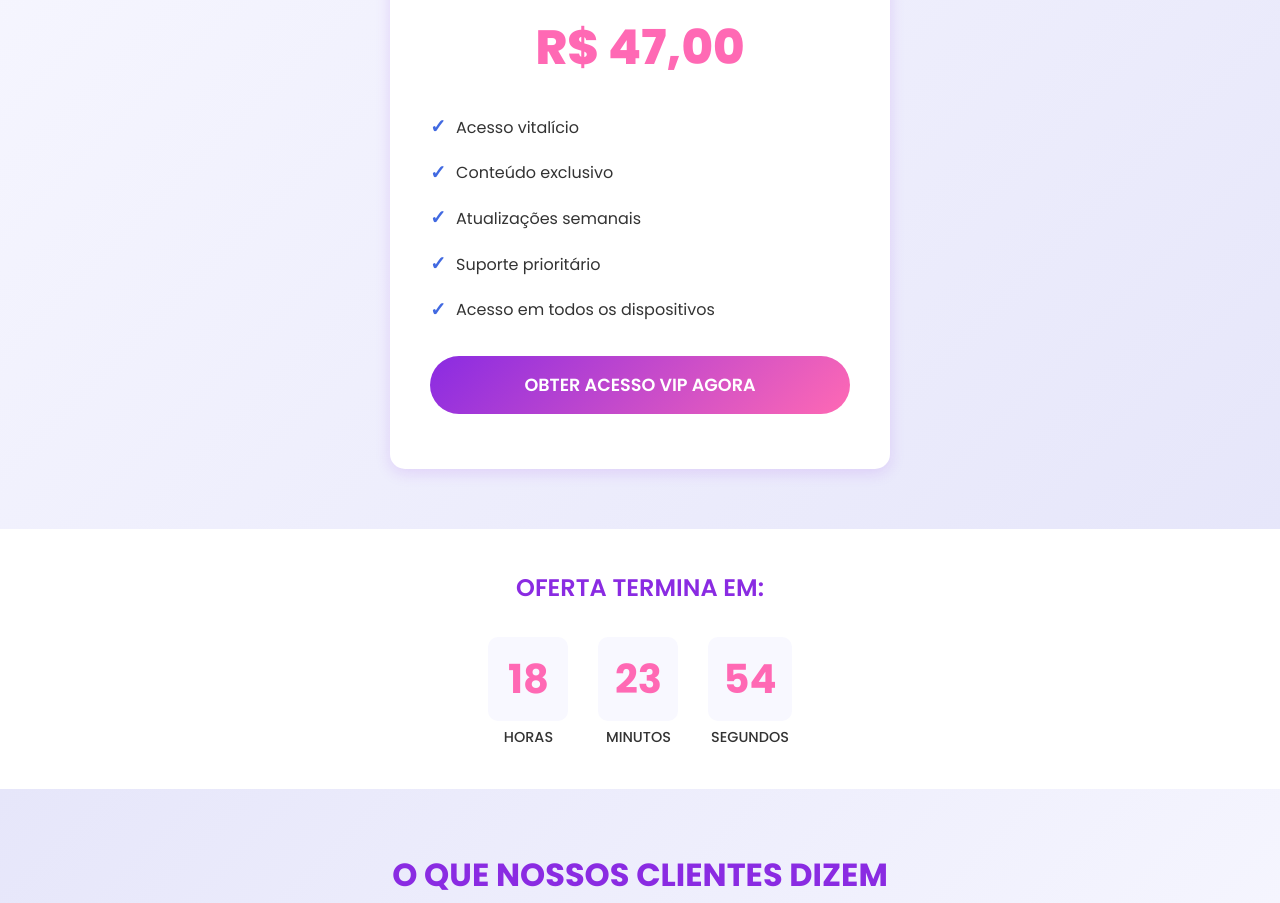
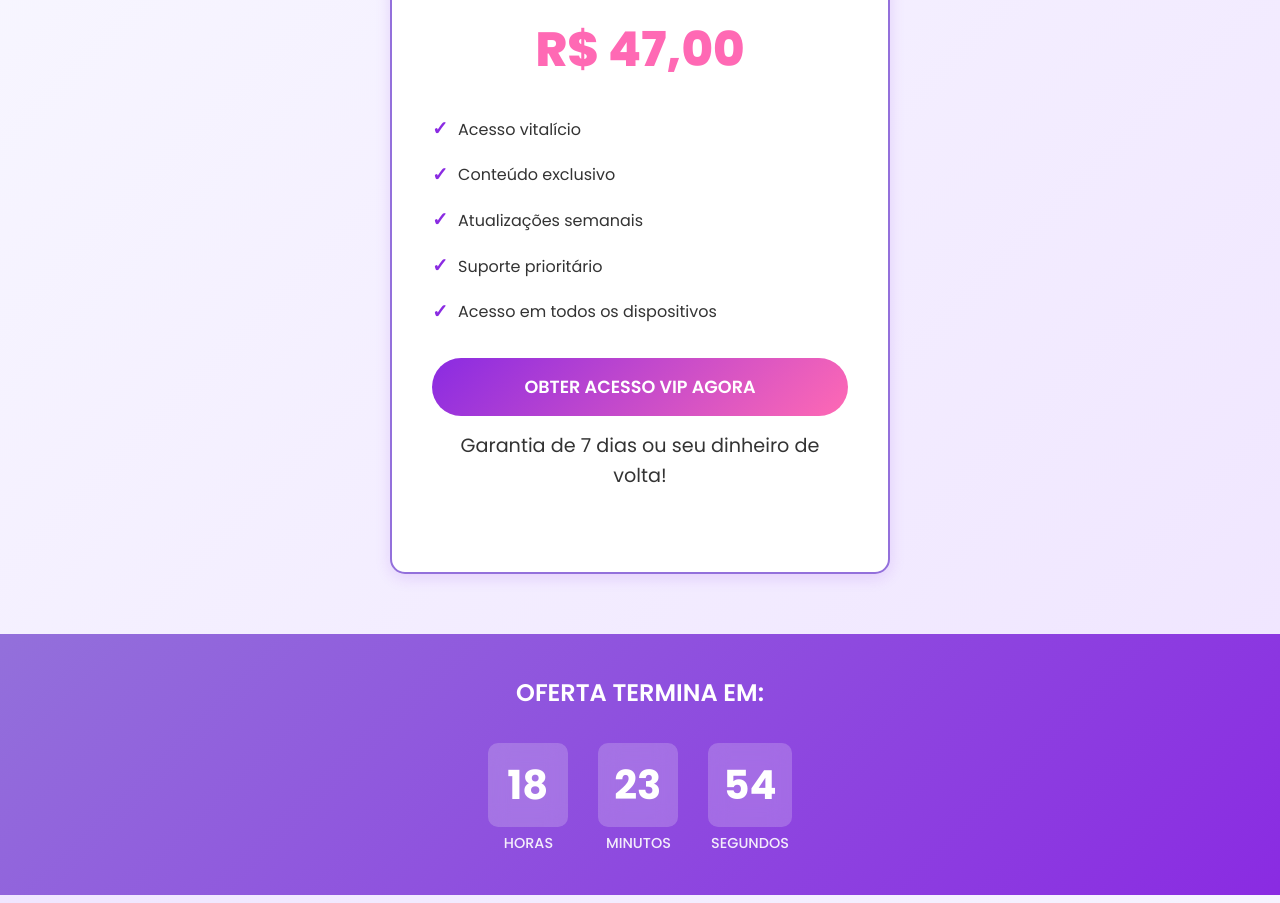
Before and after one commit to hermanio-prog/CopeRCD, a plain HTML site: page index.html in a window 1280 px wide. Shown: the part 397-1300 px from the top of the page. Drawn offline with Linux system fonts and the light colour scheme.

Commit message:
Update index.html

```diff
--- a/index.html
+++ b/index.html
@@ -1,4 +1,4 @@
-<!DOCTYPE html>
+   <!DOCTYPE html>
 <html lang="pt-BR">
 <head>
     <meta charset="UTF-8">
@@ -9,9 +9,11 @@
     <link href="https://fonts.googleapis.com/css2?family=Poppins:wght@300;400;500;600;700;800&display=swap" rel="stylesheet">
     <style>
         :root {
-            --primary-color: #8A2BE2; /* Roxo principal */
-            --secondary-color: #FF69B4; /* Rosa */
-            --accent-color: #4169E1; /* Azul royal */
+            --primary-purple: #8A2BE2; /* Roxo principal */
+            --dark-purple: #6A0DAD; /* Roxo escuro */
+            --light-purple: #9370DB; /* Roxo claro */
+            --pink: #FF69B4; /* Rosa */
+            --light-pink: #FFB6C1; /* Rosa claro */
             --light-bg: #F8F8FF; /* Fundo claro */
             --dark-text: #333333; /* Texto escuro */
             --light-text: #FFFFFF; /* Texto claro */
@@ -41,7 +43,7 @@
 
         /* Header */
         header {
-            background: linear-gradient(135deg, var(--primary-color), var(--accent-color));
+            background: linear-gradient(135deg, var(--primary-purple), var(--dark-purple));
             padding: 15px 0;
             box-shadow: var(--shadow);
         }
@@ -86,21 +88,21 @@
 
         .lang-btn.active {
             background-color: var(--light-text);
-            color: var(--primary-color);
+            color: var(--primary-purple);
         }
 
         /* Hero Section */
         .hero {
             padding: 60px 0;
             text-align: center;
-            background: linear-gradient(135deg, var(--light-bg), #e6e6fa);
+            background: linear-gradient(135deg, var(--light-bg), #f0e6ff);
         }
 
         .hero h1 {
             font-size: 2.5rem;
             font-weight: 700;
             margin-bottom: 20px;
-            background: linear-gradient(135deg, var(--primary-color), var(--secondary-color));
+            background: linear-gradient(135deg, var(--primary-purple), var(--pink));
             -webkit-background-clip: text;
             -webkit-text-fill-color: transparent;
             background-clip: text;
@@ -123,12 +125,13 @@
             max-width: 500px;
             margin: 0 auto;
             text-align: center;
+            border: 2px solid var(--light-purple);
         }
 
         .offer-title {
             font-size: 1.2rem;
             font-weight: 600;
-            color: var(--primary-color);
+            color: var(--primary-purple);
             margin-bottom: 15px;
             text-transform: uppercase;
             letter-spacing: 1px;
@@ -137,7 +140,7 @@
         .offer-price {
             font-size: 3rem;
             font-weight: 800;
-            color: var(--secondary-color);
+            color: var(--pink);
             margin-bottom: 25px;
         }
 
@@ -154,7 +157,7 @@
         }
 
         .feature-icon {
-            color: var(--accent-color);
+            color: var(--primary-purple);
             font-weight: bold;
             margin-right: 10px;
             font-size: 1.2rem;
@@ -162,7 +165,7 @@
 
         .cta-button {
             display: inline-block;
-            background: linear-gradient(135deg, var(--primary-color), var(--secondary-color));
+            background: linear-gradient(135deg, var(--primary-purple), var(--pink));
             color: var(--light-text);
             padding: 15px 30px;
             border-radius: 30px;
@@ -173,11 +176,13 @@
             margin-bottom: 15px;
             width: 100%;
             text-align: center;
+            border: none;
+            cursor: pointer;
         }
 
         .cta-button:hover {
             transform: translateY(-3px);
-            box-shadow: 0 6px 20px rgba(138, 43, 226, 0.3);
+            box-shadow: 0 6px 20px rgba(138, 43, 226, 0.4);
         }
 
         .guarantee {
@@ -188,15 +193,16 @@
         /* Timer Section */
         .timer-section {
             padding: 40px 0;
-            background-color: var(--card-bg);
+            background: linear-gradient(135deg, var(--light-purple), var(--primary-purple));
             text-align: center;
+            color: var(--light-text);
         }
 
         .timer-title {
             font-size: 1.5rem;
             font-weight: 600;
             margin-bottom: 30px;
-            color: var(--primary-color);
+            color: var(--light-text);
         }
 
         .timer {
@@ -212,24 +218,26 @@
         .timer-value {
             font-size: 2.5rem;
             font-weight: 700;
-            color: var(--secondary-color);
-            background-color: var(--light-bg);
+            color: var(--light-text);
+            background-color: rgba(255, 255, 255, 0.2);
             border-radius: 10px;
             padding: 10px 15px;
             min-width: 80px;
+            backdrop-filter: blur(10px);
         }
 
         .timer-label {
             font-size: 0.9rem;
             margin-top: 5px;
-            color: var(--dark-text);
+            color: var(--light-text);
             font-weight: 500;
+            opacity: 0.9;
         }
 
         /* Testimonials */
         .testimonials {
             padding: 60px 0;
-            background: linear-gradient(135deg, #e6e6fa, var(--light-bg));
+            background: linear-gradient(135deg, #f0e6ff, var(--light-bg));
         }
 
         .section-title {
@@ -237,7 +245,7 @@
             font-size: 2rem;
             font-weight: 700;
             margin-bottom: 40px;
-            color: var(--primary-color);
+            color: var(--primary-purple);
         }
 
         .testimonial-grid {
@@ -252,6 +260,7 @@
             padding: 30px;
             box-shadow: var(--shadow);
             transition: transform 0.3s ease;
+            border-left: 4px solid var(--primary-purple);
         }
 
         .testimonial-card:hover {
@@ -266,12 +275,12 @@
 
         .testimonial-author {
             font-weight: 600;
-            color: var(--accent-color);
+            color: var(--primary-purple);
         }
 
         /* Footer */
         footer {
-            background: linear-gradient(135deg, var(--primary-color), var(--accent-color));
+            background: linear-gradient(135deg, var(--dark-purple), var(--primary-purple));
             color: var(--light-text);
             padding: 40px 0 20px;
         }
@@ -354,7 +363,7 @@
     <section class="hero">
         <div class="container">
             <h1 class="pt">CONTEÚDO EXCLUSIVO ADULTO</h1>
-            <h1 class="en" style="display: none;">EXCLUSIVE MELISSA CONTENT</h1>
+            <h1 class="en" style="display: none;">EXCLUSIVE ADULT CONTENT</h1>
             <p class="pt">Acesso vitalício a conteúdo premium atualizado semanalmente</p>
             <p class="en" style="display: none;">Lifetime access to premium content updated weekly</p>
 
@@ -371,8 +380,8 @@
                 </ul>
                 <a href="#" class="cta-button pt">OBTER ACESSO VIP AGORA</a>
                 <a href="#" class="cta-button en" style="display: none;">GET VIP ACCESS NOW</a>
-
-
+                <p class="guarantee pt">Garantia de 7 dias ou seu dinheiro de volta!</p>
+                <p class="guarantee en" style="display: none;">7-day money back guarantee!</p>
             </div>
         </div>
     </section>
```
